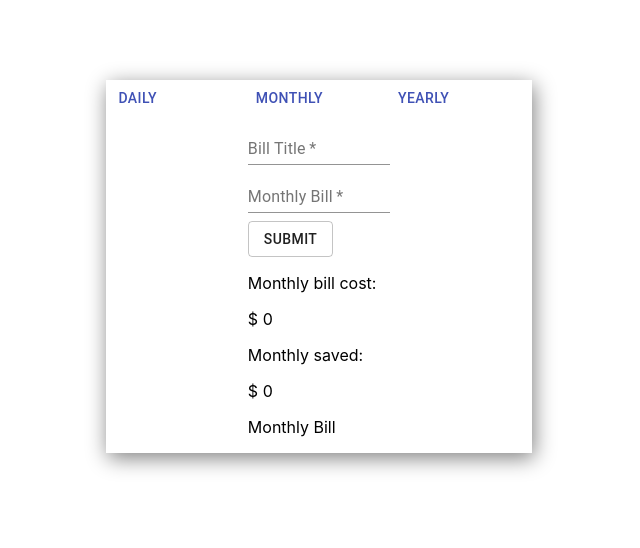
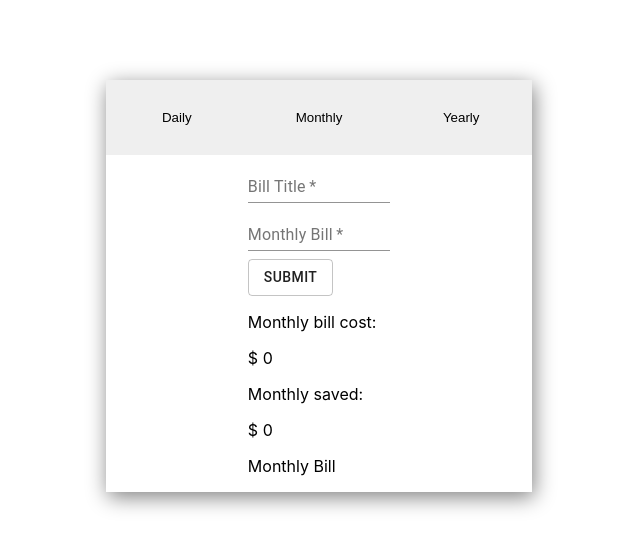
Before and after one commit to hnhon/budgetPlanner, a React (Create React App) app: page / in a window 1280 px wide. Shown: the top 548 px of the page, without its empty margins (321-961 px from the left). Built offline with nearby package versions, Linux system fonts and the light colour scheme.

Commit message:
styling navbar

```diff
--- a/src/Components/App/App.css
+++ b/src/Components/App/App.css
@@ -7,3 +7,22 @@
     list-style: none;
     align-items: center;
 }
+
+.nav-style {
+    display: flex;
+    width: 100%;
+    height: 75px
+}
+
+.nav-style button {
+    flex: 1;
+    border: none;
+    outline: none;
+    cursor: pointer;
+    max-width: 100%;
+    padding: 0;
+}
+
+.nav-style button:hover {
+    background-color: #ffffff;
+}
--- a/src/Components/Nav/Nav.js
+++ b/src/Components/Nav/Nav.js
@@ -1,5 +1,4 @@
 import React, { useContext } from 'react';
-import { Grid, Button } from '@material-ui/core';
 import { PeriodicalContext } from '../../contexts/PeriodicalContext';
 
 function Nav() {
@@ -8,15 +7,11 @@ function Nav() {
 
     return (
         <>
-            <Grid item container xs={4}>
-                <Grid item xs={4}><Button color='primary' onClick={() => { setPeriodical('Daily') }} >Daily</Button></Grid>
-            </Grid>
-            <Grid item container xs={4}>
-                <Grid item xs={4}><Button color='primary' onClick={() => { setPeriodical('Monthly') }} >Monthly</Button></Grid>
-            </Grid>
-            <Grid item container xs={4}>
-                <Grid item xs={4}><Button color='primary' onClick={() => { setPeriodical('Yearly') }} >Yearly</Button></Grid>
-            </Grid>
+            <nav className='nav-style'>
+                <button onClick={() => { setPeriodical('Daily') }}>Daily</button>
+                <button onClick={() => { setPeriodical('Monthly') }}>Monthly</button>
+                <button onClick={() => { setPeriodical('Yearly') }}>Yearly</button>
+            </nav>
         </>
     )
 }
```
